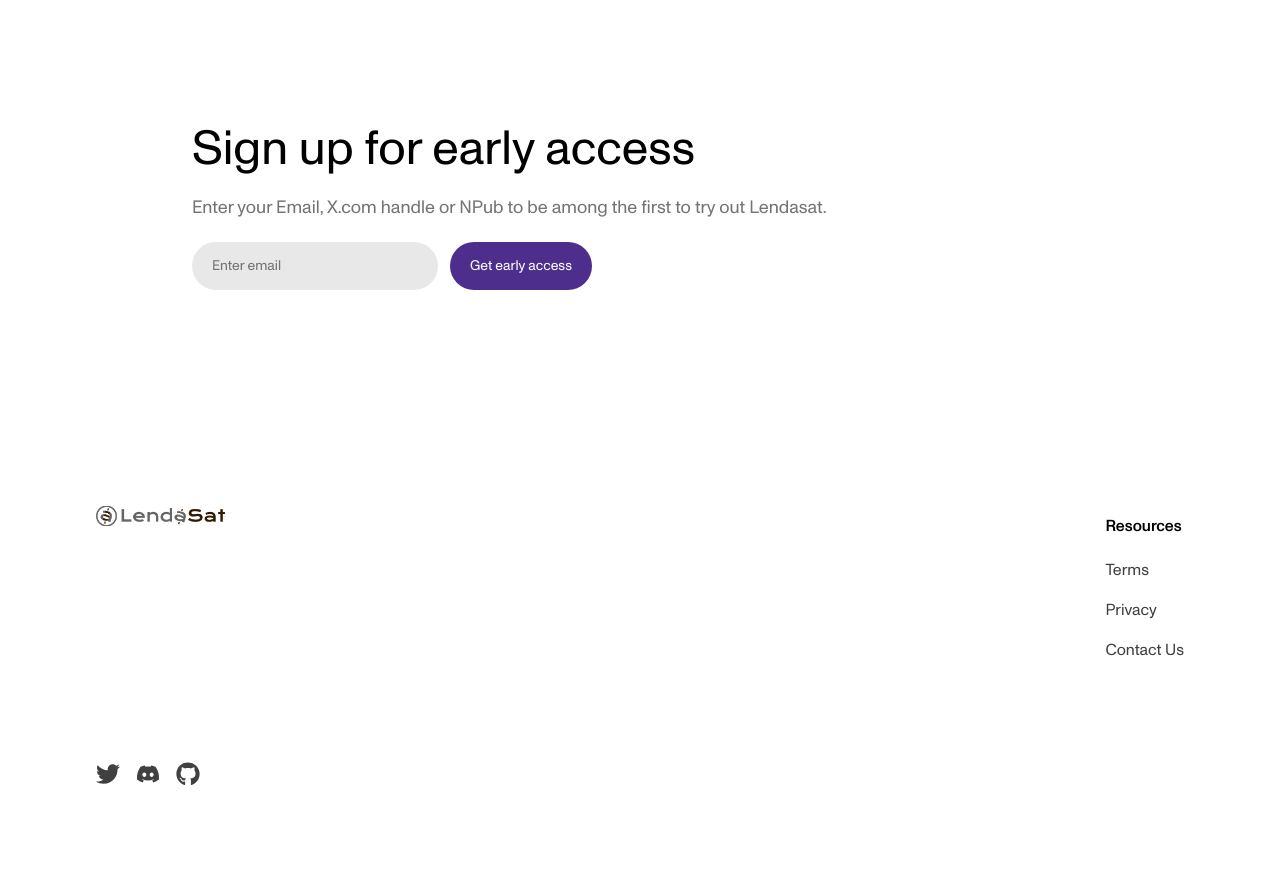
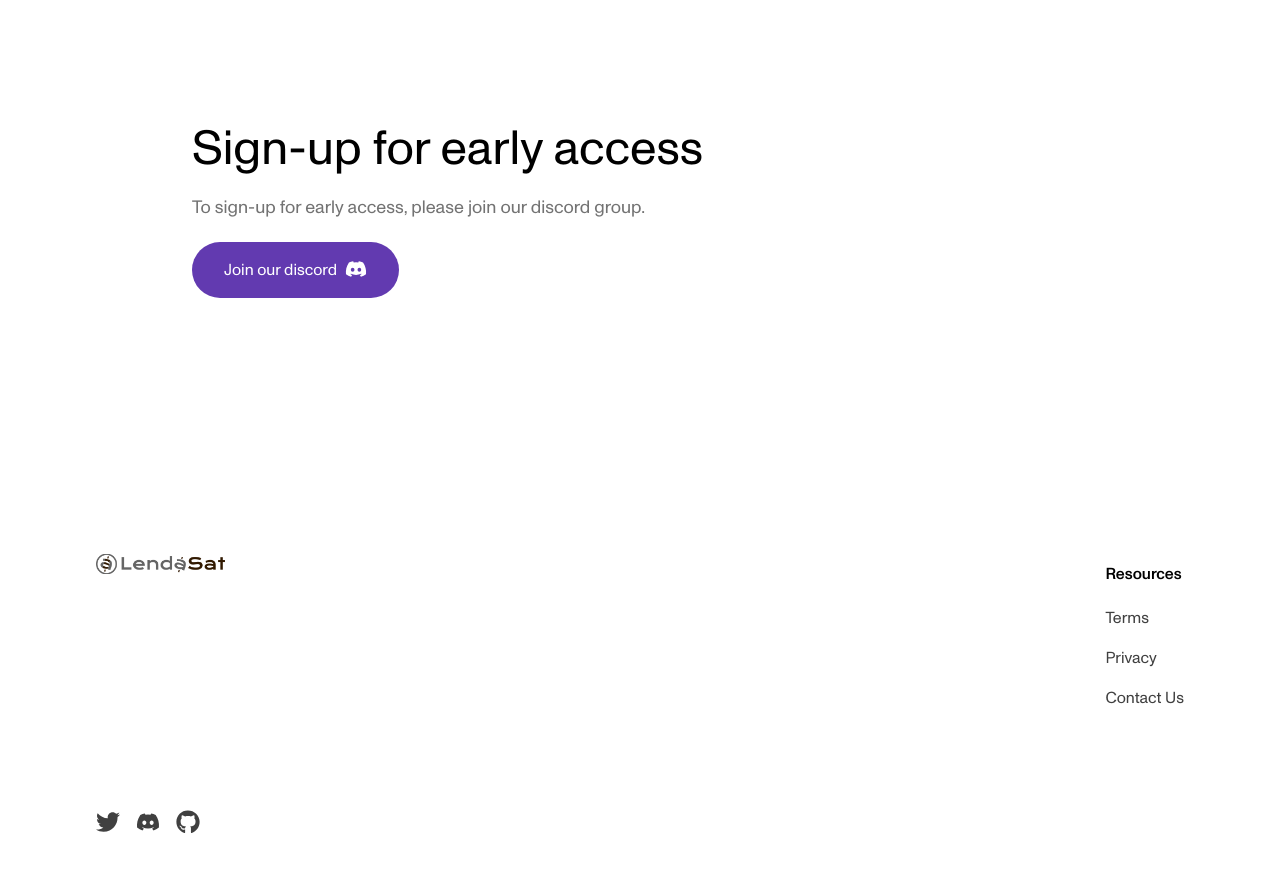
Before and after one commit to lendasat/website, a React (Vite) app: page / in a window 1280 px wide. Shown: the part 3920-4792 px from the top of the page. Built offline with nearby package versions, Linux system fonts and the light colour scheme.

Commit message:
chore: remove signup form with discord link

```diff
--- a/src/components/NewsLetter.tsx
+++ b/src/components/NewsLetter.tsx
@@ -1,18 +1,10 @@
-import { Button } from "@/components/ui/button";
-import { Form, FormControl, FormField, FormItem, FormMessage } from "@/components/ui/form";
-import { Input } from "@/components/ui/input";
 import { useGSAP } from "@gsap/react";
-import { zodResolver } from "@hookform/resolvers/zod";
 import { gsap } from "gsap";
 import { ScrollTrigger } from "gsap/ScrollTrigger";
-import { useForm } from "react-hook-form";
-import { z } from "zod";
+import { FaDiscord } from "react-icons/fa6";
+import { Link } from "react-router-dom";
 
 gsap.registerPlugin(useGSAP, ScrollTrigger);
-
-const formSchema = z.object({
-  email: z.string(),
-});
 
 export default function NewsLetter() {
   useGSAP(() => {
@@ -29,77 +21,23 @@
     });
   }, []);
 
-  // 1. Define your form.
-  const form = useForm<z.infer<typeof formSchema>>({
-    resolver: zodResolver(formSchema),
-    defaultValues: {
-      email: "",
-    },
-  });
-
-  // eslint-disable-next-line @typescript-eslint/ban-ts-comment
-  // @ts-expect-error
-  const encode = (data) => {
-    return Object.keys(data)
-        .map(key => encodeURIComponent(key) + "=" + encodeURIComponent(data[key]))
-        .join("&");
-  }
-
-  // 2. Define a submit handler.
-  function onSubmit(values: z.infer<typeof formSchema>) {
-    const encodedBody = encode({ "form-name": "contact", ...values });
-    console.log(`Posting ${encodedBody}`);
-    fetch("/", {
-      method: "POST",
-      headers: { "Content-Type": "application/x-www-form-urlencoded" },
-      body: encodedBody
-    })
-        .then(() => alert("Successfully signed up!"))
-        .catch(error => alert(error));
-  }
-
-  // @ts-ignore
   return (
     <section className="justify-start pt-36" id="subscribe">
       <div className="py-14 lg:pl-20 md:pl-14 w-full md:w-fit">
         <h3 className="news">
-          Sign up for early access
+          Sign-up for early access
         </h3>
         <p className="news md:text-lg my-5">
-          Enter your Email, X.com handle or NPub to be among the first to try out Lendasat.
+          To sign-up for early access, please join our discord group.
         </p>
-        <div>
-          <Form {...form} >
-            <form
-                onSubmit={form.handleSubmit(onSubmit)}
-                className="space-y-3 md:space-y-0 md:flex items-start gap-3 md:w-[400px]"
-                data-netlify="true" netlify-honeypot="bot-field" hidden
-            >
-              <FormField
-                  control={form.control}
-                  name="email"
-                  render={({field}) => (
-                      <FormItem className="flex-grow news">
-                        <FormControl>
-                          <Input
-                              placeholder="Enter email"
-                              {...field}
-                              className="bg-[#E8E8E8] focus-visible:ring-0 border-0 rounded-full placeholder:text-secondary text-secondary pl-5 h-12 min-w-lg"
-                          />
-                        </FormControl>
-                        <FormMessage/>
-                      </FormItem>
-                  )}
-              />
-              <input type="hidden" name="form-name" value="contact"/>
-              <Button
-                  type="submit"
-                  className="news text-white flex items-center gap-2 h-12 px-5 rounded-full bg-[#4E2E8D] w-fit"
-              >
-                <span>Get early access</span>
-              </Button>
-            </form>
-          </Form>
+        <div className="flex sm:flex-row gap-1 mt-5 mb-10">
+          <Link
+            to="https://discord.gg/kyxqWFKMCF"
+            target={"_blank"}
+            className="w-full sm:w-auto text-white flex gap-2 px-8 py-4 rounded-full bg-primary hover:bg-black transition-colors ease-linear duration-300 heading"
+          >
+            <span className="lg:text-base text-sm">Join our discord</span> <FaDiscord size={"22px"} />
+          </Link>
         </div>
       </div>
     </section>
```
Also changed, not shown: src/components/WhitePaper.tsx (+0 -21 lines).
